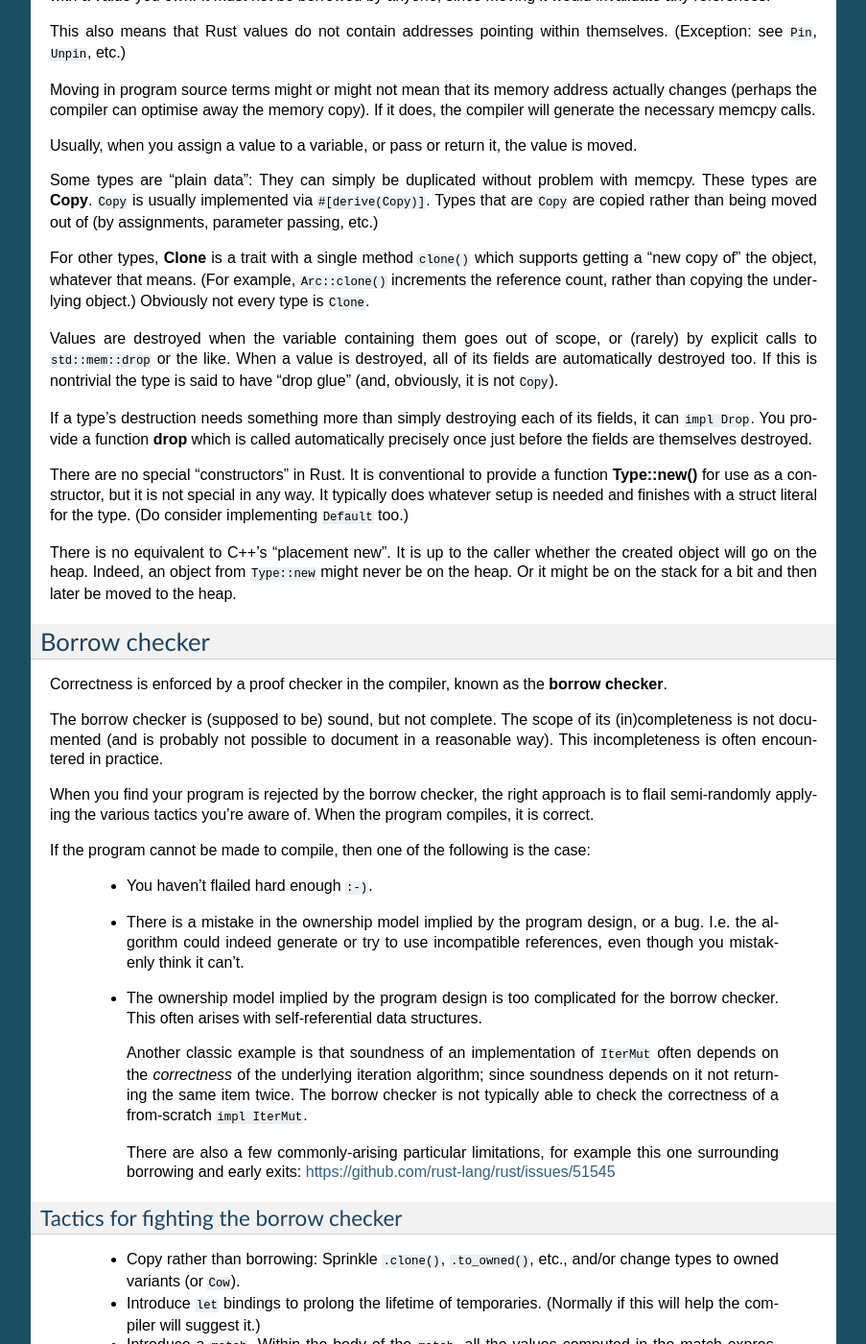
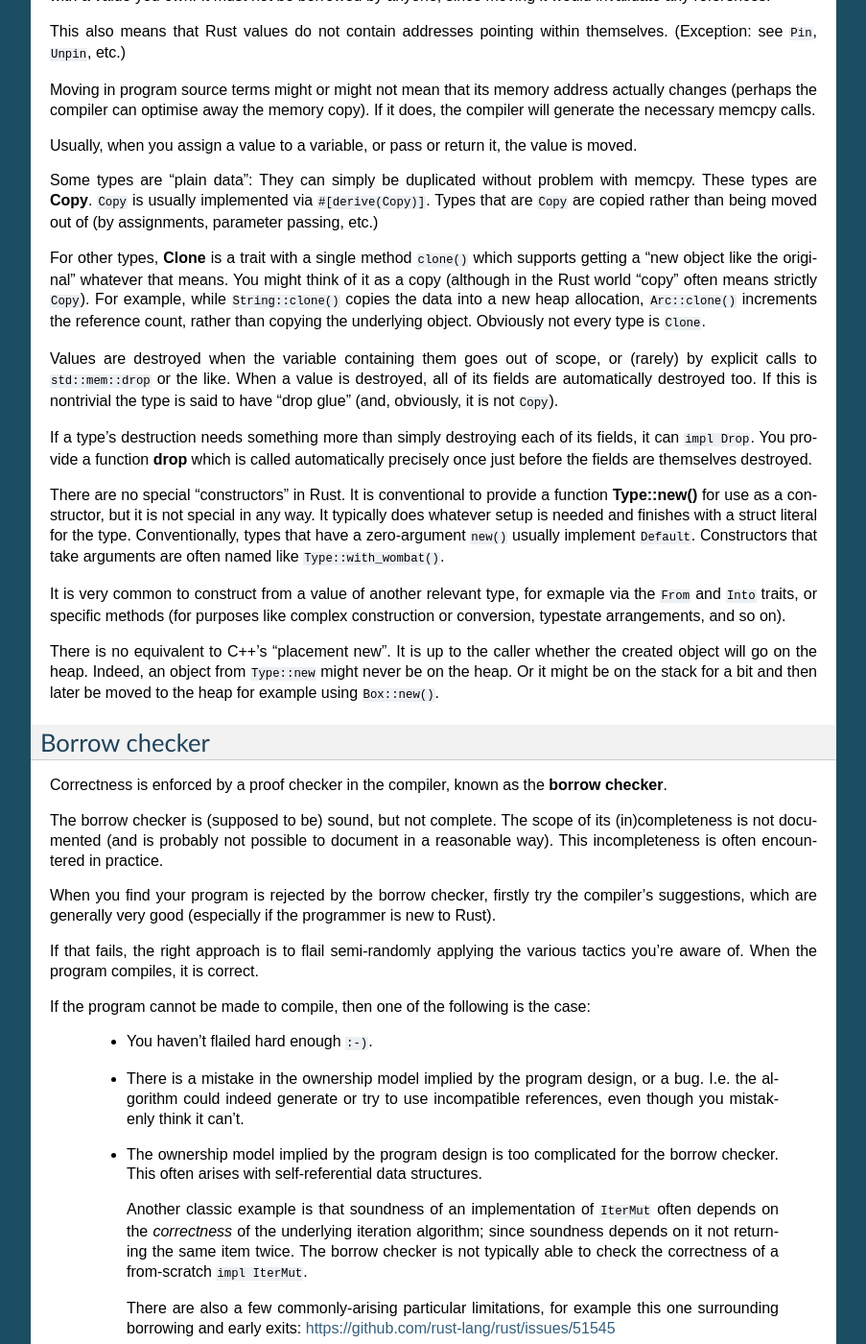
Before and after one commit to cxw620/rust-polyglot, a Sphinx documentation site: the page built from docs/ownership.rst, in a window 1280 px wide and 1400 px high, scrolled down 1016 px. Shown: the whole window at 96% size, without its empty margins (198-1101 px from the left). Built offline with Sphinx 7.4.7, drawn with Linux system fonts in a browser that asks for light colours; some of the changed text lies outside the part shown.

Commit message:
apropos comments from Daniel Silverstone
Signed-off-by: Ian Jackson <ijackson@chiark.greenend.org.uk>

```diff
--- a/docs/ownership.rst
+++ b/docs/ownership.rst
@@ -17,7 +17,7 @@ Ownership
 
 Every object (value) in Rust has a single owner.
 Ownership can be lent (therefore, borrowed by the recipient),
-and also transferred.
+and also transferred ("moved" in Rust terms).
 (The reference resulting from a borrow is a machine pointer,
 but this is hidden from the programmer
 and of course might be elided by the compiler if it can.)
@@ -97,11 +97,14 @@ rather than being moved out of
 
 For other types,
 **Clone** is a trait with a single method ``clone()``
-which supports getting a "new copy of" the object,
+which supports getting a "new object like the original"
 whatever that means.
-(For example,
+You might think of it as a copy
+(although in the Rust world "copy" often means strictly ``Copy``).
+For example,
+while ``String::clone()`` copies the data into a new heap allocation,
 ``Arc::clone()`` increments the reference count,
-rather than copying the underlying object.)
+rather than copying the underlying object.
 Obviously not every type is ``Clone``.
 
 Values are destroyed when the variable containing them
@@ -126,12 +129,22 @@ for use as a constructor,
 but it is not special in any way.
 It typically does whatever setup is needed and
 finishes with a struct literal for the type.
-(Do consider implementing ``Default`` too.)
+Conventionally,
+types that have a zero-argument ``new()`` usually implement ``Default``.
+Constructors that take arguments are often
+named like ``Type::with_wombat()``.
+
+It is very common to construct from a value of another relevant type,
+for exmaple via the ``From`` and ``Into`` traits,
+or specific methods
+(for purposes like complex construction or conversion,
+typestate arrangements, and so on).
 
 There is no equivalent to C++'s "placement new".
 It is up to the caller whether the created object will go on the heap.
 Indeed, an object from ``Type::new`` might never be on the heap.
-Or it might be on the stack for a bit and then later be moved to the heap.
+Or it might be on the stack for a bit and then later be
+moved to the heap for example using ``Box::new()``.
 
 Borrow checker
 --------------
@@ -145,7 +158,11 @@ The scope of its (in)completeness is not documented
 This incompleteness is often encountered in practice.
 
 When you find your program is rejected by the borrow checker,
-the right approach is to flail semi-randomly
+firstly try the compiler's suggestions,
+which are generally very good
+(especially if the programmer is new to Rust).
+
+If that fails, the right approach is to flail semi-randomly
 applying the various tactics you're aware of.
 When the program compiles, it is correct.
 
```
